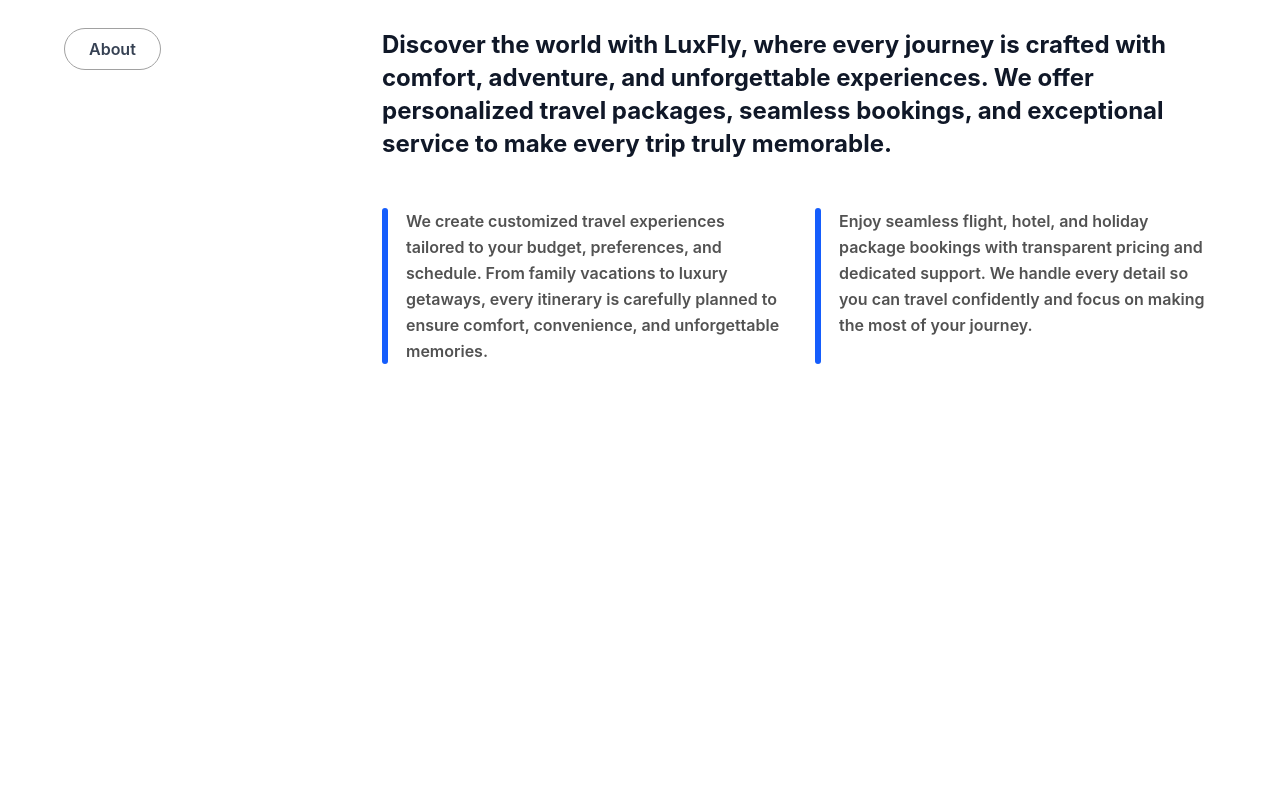
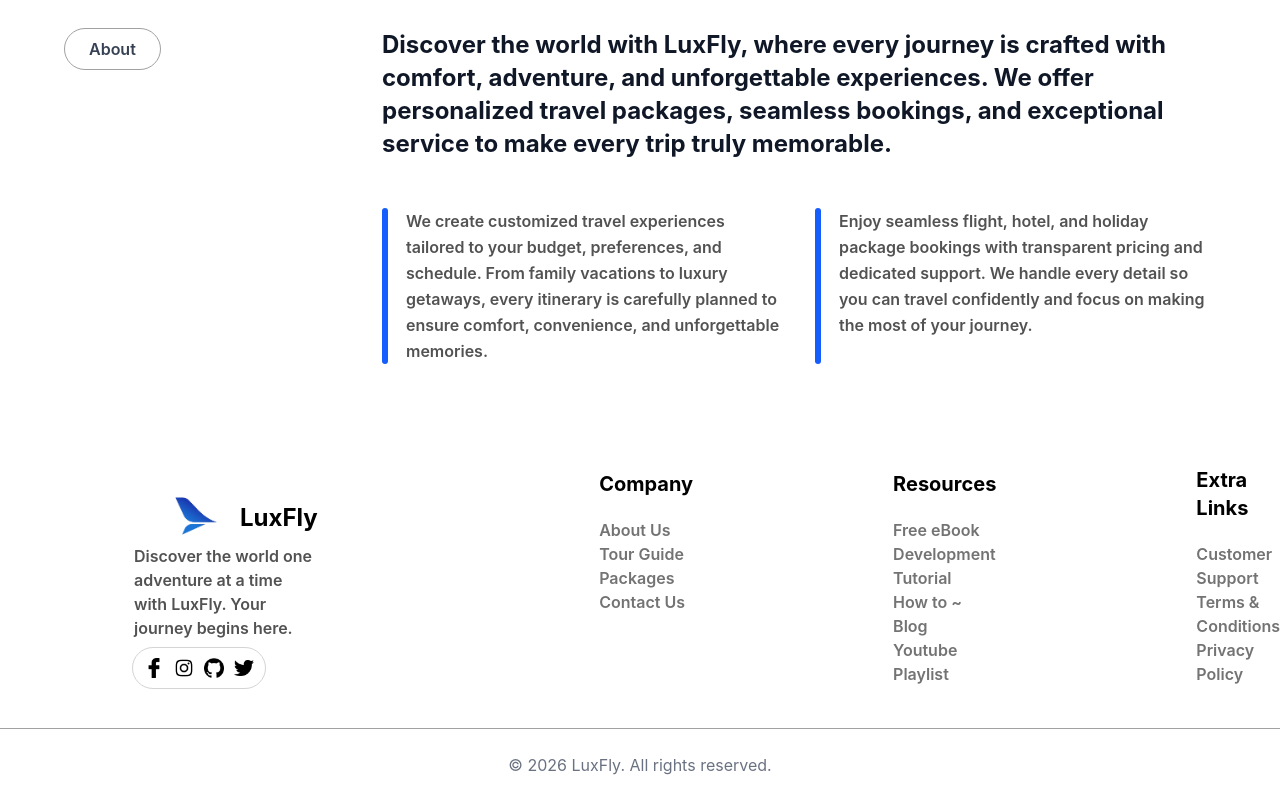
Before and after one commit to kodrkaran/LuxFly, a React (Vite) app: page /guide in a window 1280 px wide. Shown: the part 3312-4112 px from the top of the page. Before the commit the page ends 3740 px from the top, so only its background shows below. Built offline with nearby package versions, Linux system fonts and the light colour scheme; the HTML template or start-up script is replaced by a standard one.

Commit message:
Making footer and making responsive

```diff
--- a/src/App.jsx
+++ b/src/App.jsx
@@ -4,6 +4,7 @@
 import Tour from "./Pages/Tour";
 import Guide from "./Pages/Guide";
 import Flight from "./Pages/Flight";
+import Footer from "./Components/Footer";
 
 
 
@@ -16,12 +17,14 @@
 
       <Routes>
         <Route path="/" element={<Home />} />
+        <Route path="/home" element={<Home />} />
         <Route path="/about" element={<About />} />
         <Route path="/flight" element={<Flight />} />
         <Route path="/tour" element={<Tour />} />
         <Route path="/guide" element={<Guide />} />
       </Routes>
 
+      <Footer />
 
     </>
   );
--- a/src/Components/Footer.jsx
+++ b/src/Components/Footer.jsx
@@ -1,31 +1,65 @@
 import { Link } from "react-router-dom";
 import {User, } from "lucide-react";
 
-function Header() {
+function Footer() {
     return (
         <>
-            <div className="bg-transparent w-full h-17   border-b-1 border-neutral-300 flex items-center">
-                <img className="h-17 ml-8 cursor-pointer" src="src/assets/Primary-logo.png" alt="" />
+            <div className=" w-full h-75 bg-white border-neutral-300 flex items-center">
+                <Link to="/home"><img className="h-17 ml-40 -mt-24   cursor-pointer" src="src/assets/Primary-logo.png" alt="" /></Link>
+                <p className="absolute -mt-30 ml-60 text-2xl font-bold">LuxFly</p>
+                <p className="-ml-12 w-58 mt-7  text-neutral-600 font-semibold">
+                    Discover the world one adventure at a time with LuxFly. Your journey begins here.
+                </p>
 
-                <div className="w-full  ">
+                <div className="h-[38px] sm:h-[max(3.2552vw,40px)] absolute  w-[180px] xs:w-[150px] mt-45 sm:w-[max(10.4167vw,120px)] sm:ml-[10.3450vw] sm:mr-[0.2vw] gap-[12px] sm:gap-[0.5208vw] rounded-full border flex border-neutral-300 items-center justify-evenly px-2">
+                        <img className="h-[16px] sm:h-[max(1.5625vw,16px)] cursor-pointer" src="src/assets/facebook.png" alt="Facebook" />
+                        <img className="h-[16px] sm:h-[max(1.5625vw,16px)] cursor-pointer" src="src/assets/instagram-53.png" alt="Instagram" />
+                        <img className="h-[16px] sm:h-[max(1.5625vw,16px)] cursor-pointer" src="src/assets/github.png" alt="GitHub" />
+                        <img className="h-[16px] sm:h-[max(1.5625vw,16px)] cursor-pointer" src="src/assets/twiter.png" alt="Twitter" />
+                    </div>
 
-                    <ul className="list-none flex gap-7 font-semibold justify-center">
-                        <li className="cursor-pointer hover:text-sky-700">Tour</li>
-                        <li className="cursor-pointer hover:text-sky-700">About</li>
-                        <li className="cursor-pointer hover:text-sky-700">Flights</li>
-                        <li className="cursor-pointer hover:text-sky-700">Travel Guide</li>
+                <div className="flex gap-50">
+                    <div className="ml-70">
+                    <p className="font-bold text-xl">Company</p>
+                    <ul className="font-semibold text-neutral-500 mt-5">
+                        <li className="">About Us</li>
+                        <li className="">Tour Guide</li>
+                        <li className="">Packages</li>
+                        <li className="">Contact Us</li>
                     </ul>
-
                 </div>
 
-                <div className="flex gap-0">
-                    <button className="cursor-pointer text-nowrap mr-2  pl-2 pr-2 border-1 hover:bg-[#f1f1f1] hover:transition-color duration-200 flex items-center justify-center gap-2 border-neutral-400 text-black font-semibold text-sm w-30 rounded-full h-11 "> <User className="h-5 w-5"/>My Trips</button>
-                    <button className="cursor-pointer text-nowrap mr-10  pl-2 pr-2 bg-[#1B3BB4] text-white font-bold  text-sm w-30 rounded-full h-11">Get Ticket</button>
+                <div className="">
+                    <p className="font-bold text-xl">Resources</p>
+                    <ul className="font-semibold text-neutral-500 mt-5">
+                        <li className="">Free eBook</li>
+                        <li className="">Development Tutorial</li>
+                        <li className="">How to ~ Blog</li>
+                        <li className="">Youtube Playlist</li>
+                    </ul>
                 </div>
 
+                <div className="">
+                    <p className="font-bold text-xl -mt-1">Extra Links</p>
+                    <ul className="font-semibold text-neutral-500 mt-5">
+                        <li className="">Customer Support</li>
+                        <li className="">Terms & Conditions</li>
+                        <li className="">Privacy Policy</li>
+                    </ul>
+                </div>
+                </div>
+
+
+
+
+
+            </div>
+
+            <div className="h-18 border-t-1 flex items-center justify-center border-neutral-400">
+                <p className="text-center text-gray-500">© 2026 LuxFly. All rights reserved.</p>
             </div>
         </>
     );
 }
 
-export default Header;
+export default Footer;
```
